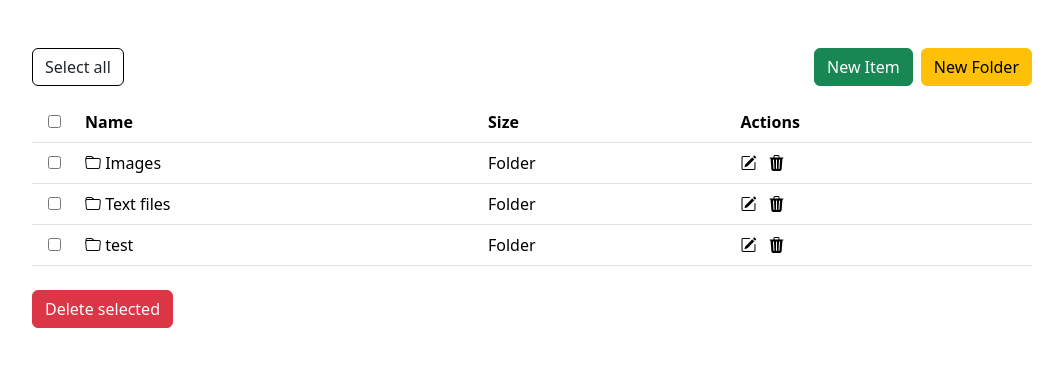
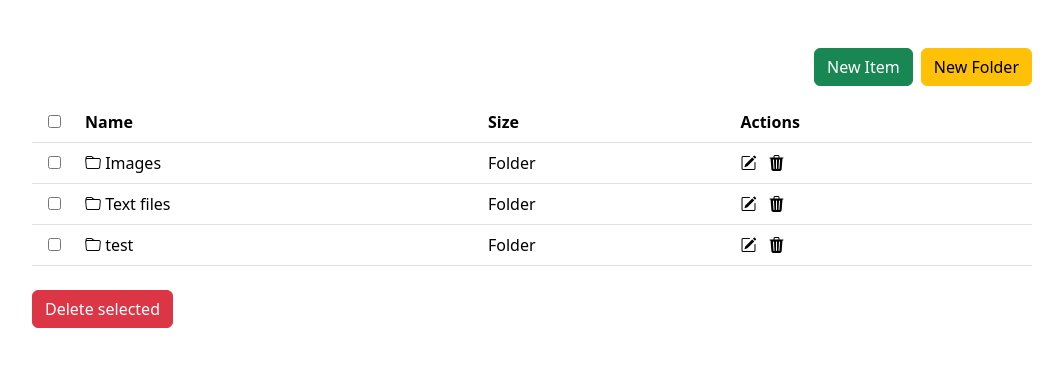
Before and after one commit to ruta-is-coding/file-manager, a PHP site: page / in a window 1280 px wide. Shown: the top 367 px of the page, without its empty margins (108-1171 px from the left). Run offline with PHP 8.4, Linux system fonts and the light colour scheme.

Commit message:
removed select all button

```diff
--- a/views/home.php
+++ b/views/home.php
@@ -1,5 +1,4 @@
-<div class="d-flex justify-content-between mb-3">
-    <button class="btn border border-black" onclick="selectAll(event)">Select all</button>
+<div class="d-flex justify-content-end mb-3">
     <div class="d-flex gap-2">
         <a href="?page=new-item" class="btn btn-success">New Item</a>
         <a href="?page=new-folder" class="btn btn-warning">New Folder</a>
```
